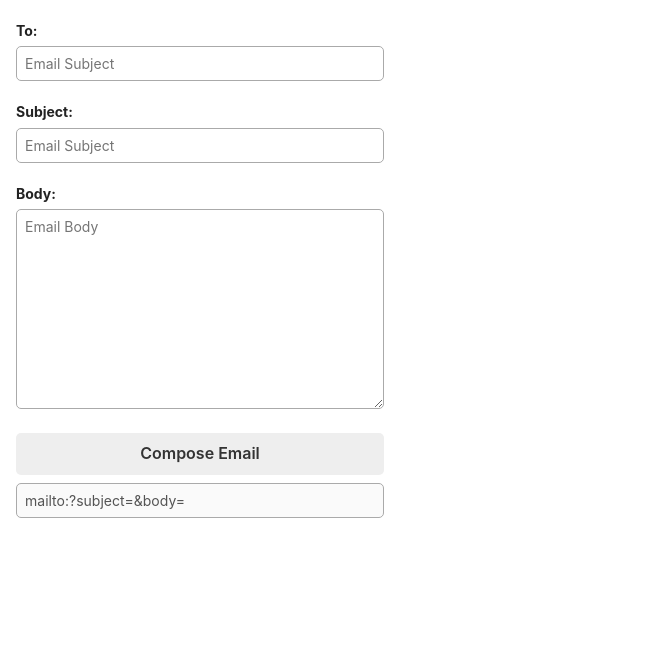
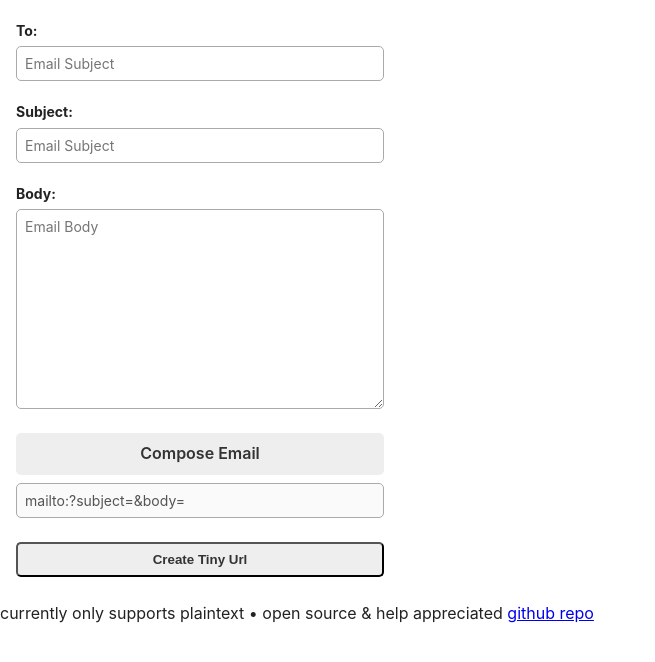
Before and after one commit to huntercaron/email-template, a Next.js app: page / in a window 1280 px wide. Shown: the top 662 px of the page, without its empty margins (0-655 px from the left). Built offline with nearby package versions, Linux system fonts and the light colour scheme.

Commit message:
tiny url attempt

```diff
--- a/pages/index.tsx
+++ b/pages/index.tsx
@@ -1,5 +1,9 @@
 import { useState, useEffect } from "react"
 import Head from "next/head"
+
+function encode(text: string): string {
+    return encodeURIComponent(text)
+}
 
 function getParam(name, location) {
     const searchParams = new URLSearchParams(location.search)
@@ -10,6 +14,15 @@ function setParams(name, value, location) {
     const searchParams = new URLSearchParams(location.search)
     searchParams.set(name, encodeURIComponent(value))
     window.history.replaceState(null, null, "?" + searchParams.toString())
+}
+
+export async function getTinyUrl(url) {
+    // fetch no longer needs to be imported from isomorphic-unfetch
+
+    const res = await fetch(`https://tinyurl.com/api-create.php?url=${url}`)
+    const data = await res.json()
+
+    console.log(data)
 }
 
 // hook for storing state in URL so links can be shared
@@ -27,16 +40,24 @@ const useURLState = (name: string): [string, (item: string) => void] => {
 }
 
 export default function Home() {
+    // data fields bound to URL
     const [to, setTo] = useURLState("to")
     const [subject, setSubject] = useURLState("subject")
     const [body, setBody] = useURLState("body")
 
-    const mailLink = `mailto:${to}?subject=${subject}&body=${body}`
+    //tinyurl.com/api-create.php?url=http://www.example.com/
+
+    // url encoded data
+    const enTo = encode(to)
+    const enSubject = encode(subject)
+    const enBody = encode(body)
+
+    const mailLink = `mailto:${enTo}?subject=${enSubject}&body=${enBody}`
 
     return (
         <div className="container">
             <Head>
-                <title>email this email</title>
+                <title>Email Template</title>
                 <link rel="icon" href="/favicon.ico" />
             </Head>
 
@@ -71,7 +92,19 @@ export default function Home() {
                     Compose Email
                 </a>
                 <input type="text" disabled value={mailLink} />
+
+                <button className="button" onClick={() => getTinyUrl(mailLink)}>
+                    Create Tiny Url
+                </button>
             </main>
+
+            <footer>
+                currently only supports plaintext • open source &amp; help
+                appreciated{" "}
+                <a href="https://github.com/huntercaron/email-template">
+                    github repo
+                </a>
+            </footer>
 
             <style jsx>{`
                 main {
```
Also changed, not shown: public/vercel.svg (deleted), 1 other file (tests, documents, lock files or other folders).
